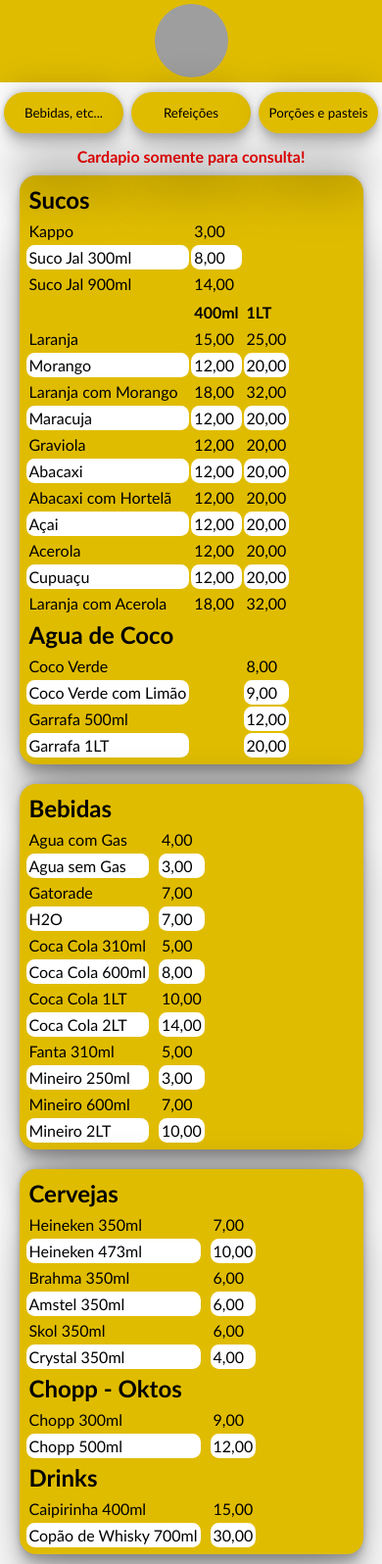
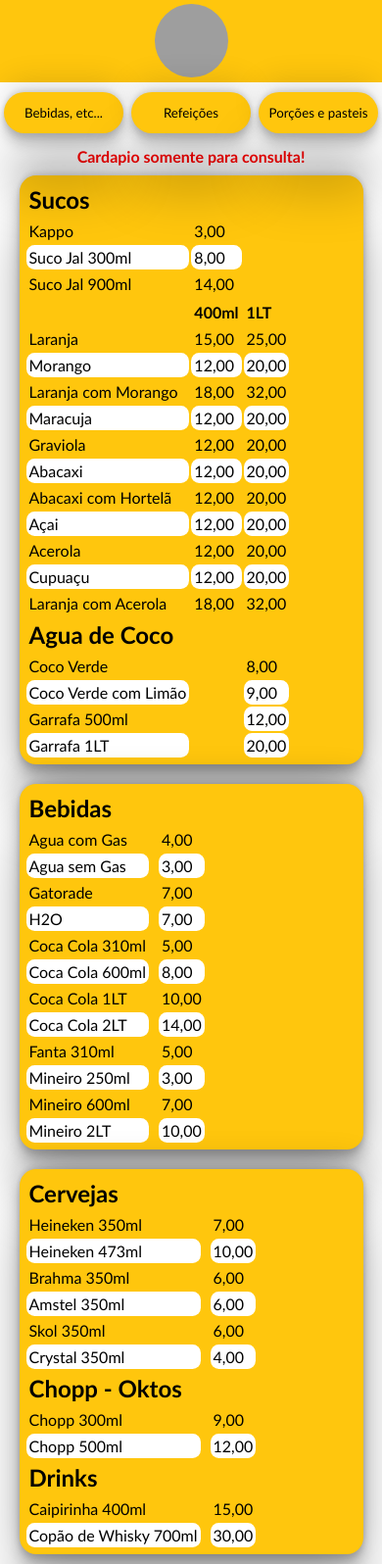
Before and after one commit to yEuzy/PSS, a plain HTML site: page index.html in a window 390 px wide. Shown: the whole page at 98% size. Drawn offline with Linux system fonts and the light colour scheme; grey boxes are pictures that could not be loaded.

Commit message:
arrumando cor secundaria

```diff
--- a/index.html
+++ b/index.html
@@ -5,6 +5,7 @@
     <meta charset="UTF-8">
     <meta name="viewport" content="width=device-width, initial-scale=1.0">
     <link rel="stylesheet" href="style.css">
+    <link rel="icon" href="favicon.ico" type="image/x-icon">
     <title>Cardapio</title>
 </head>
 <body>
--- a/style.css
+++ b/style.css
@@ -4,7 +4,7 @@
 
     :root{
         --baseColor1: #353839 ;
-        --baseColor2: #FFD700 ;
+        --baseColor2: #ffc60d ;
     }
 
     *{
@@ -29,7 +29,7 @@
         align-items: center;
         justify-content: center;
         padding-bottom: 2px;
-        background-color:#E0BC00;
+        background-color:var(--baseColor2);
         box-sizing: border-box;
         margin-bottom: 5px;
 
@@ -64,7 +64,7 @@
     }
 
     #sucos{
-        background: #E0BC00;
+        background: var(--baseColor2);
 
     }
 
@@ -74,11 +74,11 @@
     }
 
     #bebidas{
-        background: #E0BC00;
+        background: var(--baseColor2);
     }
 
     #cervejas{
-        background: #E0BC00;
+        background: var(--baseColor2);
     }
 
     #menu{
@@ -96,7 +96,7 @@
 
 
         & button{
-            background-color: #E0BC00;
+            background-color: var(--baseColor2);
             width: 200vw;
             height: 5vh;
             margin: 1vw;
```
Also changed, not shown: 1 other file.
